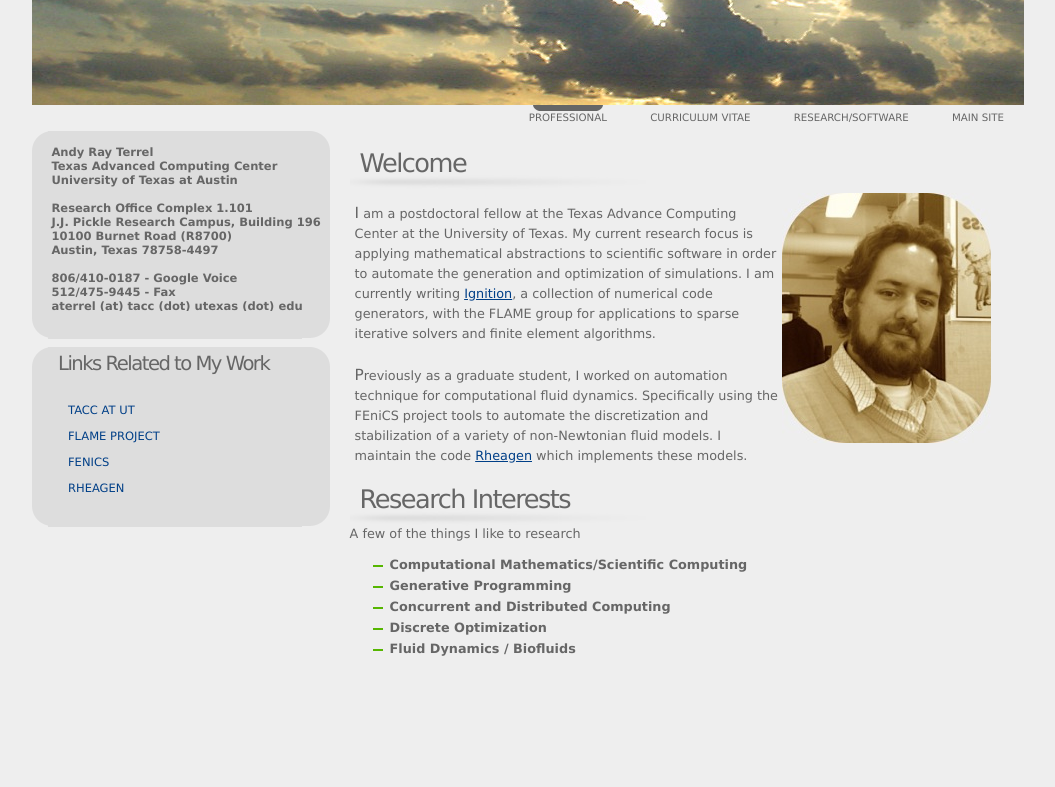
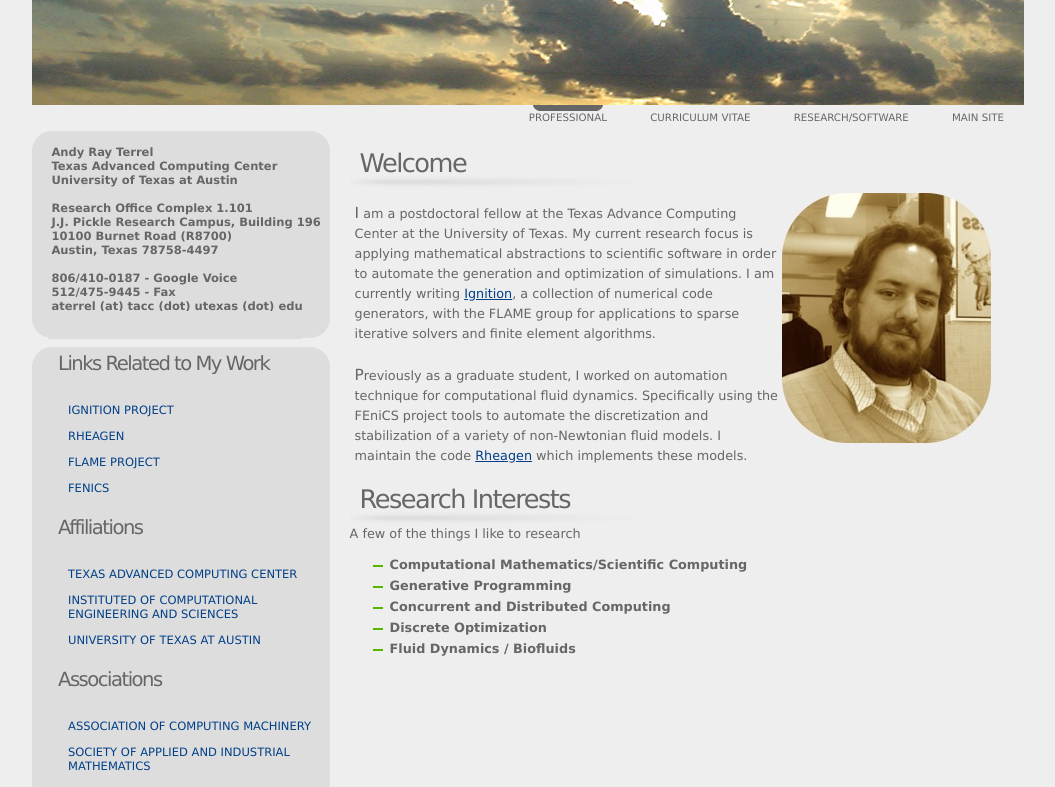
Before and after one commit to aterrel/old_site, a plain HTML site: page Professional/index.html in a window 1280 px wide. Shown: the part 107-894 px from the top of the page, without its empty margins (112-1167 px from the left). Drawn offline with Linux system fonts and the light colour scheme.

Commit message:
Fixing a few typos

```diff
--- a/Professional/index.html
+++ b/Professional/index.html
@@ -82,11 +82,24 @@
 	  Links Related to My Work
         </h1>
         <div class="links">
-          <a href="http://www.tacc.utexas.edu/" title="TACC website">TACC at UT</a>
+          <a href="http://andy.terrel.us/Ignition/">Ignition Project</a>
+	  <a href="http://fenics.org/wiki/Rheagen" title="Rheagen">Rheagen</a>
           <a href="http://z.cs.utexas.edu/wiki/flame.wiki/FrontPage" title="FLAME Project">FLAME Project</a>
           <a href="http://www.fenics.org" title="FEniCS Project">FEniCS</a>
-	  <a href="http://fenics.org/wiki/Rheagen" title="Rheagen">Rheagen</a>
 	</div>
+        <h1>Affiliations</h1>
+        <div class="links">
+          <a href="http://www.tacc.utexas.edu/" title="TACC website">Texas
+	  Advanced Computing Center</a>
+          <a href="http://www.ices.utexas.edu/">Instituted of Computational
+	  Engineering and Sciences</a>
+          <a href="http://www.utexas.edu/">University of Texas at Austin</a>
+        </div>
+        <h1>Associations</h1>
+        <div class="links">
+          <a href="http://www.acm.org/">Association of Computing Machinery</a>
+          <a href="http://siam.org/">Society of Applied and Industrial Mathematics</a>
+        </div>
      </div>
         <div class="bottom_lt"><div class="bottom_rt">&nbsp;</div></div>
      </div>
```
Also changed, not shown: Professional/cv.html (+1 -1 lines), index.html (+1 -1 lines), web.html (+1 -1 lines).
